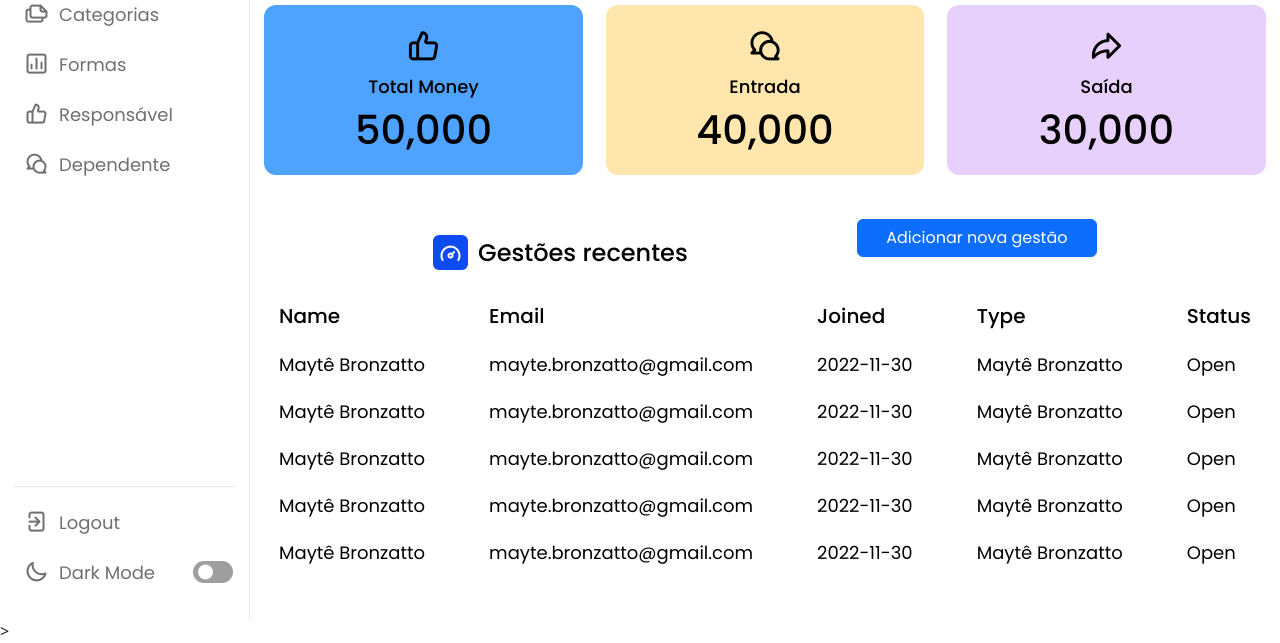
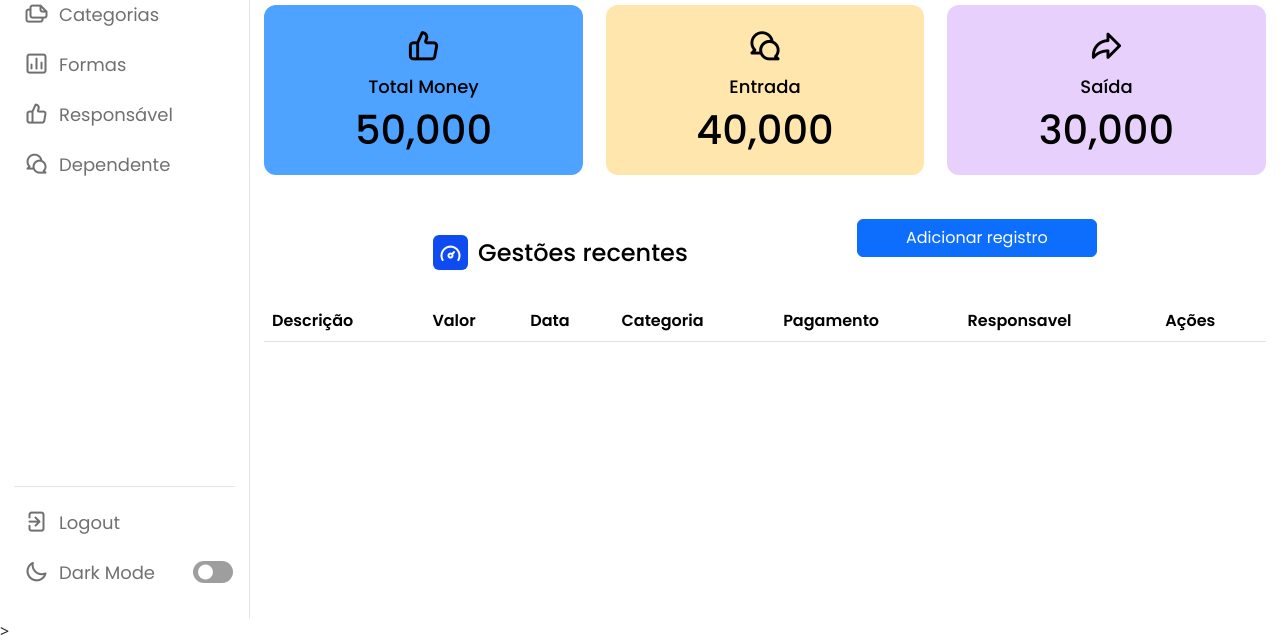
Before and after one commit to amalia-coelho/gestao_financeira, a PHP site: page /home.php in a window 1280 px wide. Shown: the part 181-824 px from the top of the page. Run offline with PHP 8.4, Linux system fonts and the light colour scheme; a user stored in the database is signed in; data comes from the database, SQL or seed files in the repository; both versions use the stored data as it was after the commit; lists and menus that the app fills with data are empty; some libraries are stand-ins or nearby versions; grey boxes are pictures that could not be loaded.

Commit message:
Add table print
database -> php -> table

```diff
--- a/dependentes.php
+++ b/dependentes.php
@@ -2,7 +2,7 @@
     session_start();
     if (!isset($_SESSION['email'])){
         header('Location: index.php');
-    ;}else if($_SESSION['id_nivel'] == 2){
+    ;}else if($_SESSION['id_nivel'] != 1){
         header('Location: home.php');
     }else{
 ?>
@@ -75,14 +75,14 @@
                     <i class="uil uil-estate"></i>
                     <span class="link-name">Dashboard</span>
                 </a></li>
-                <!-- <li><a href="categorias.php">
+                <li><a href="categorias.php">
                     <i class="uil uil-files-landscapes"></i>
                     <span class="link-name">Categorias</span>
                 </a></li>
                 <li><a href="formas.php">
                     <i class="uil uil-chart"></i>
                     <span class="link-name">Formas</span>
-                </a></li> -->
+                </a></li>
                 <li><a href="#">
                     <i class="uil uil-thumbs-up"></i>
                     <span class="link-name">Responsável</span>
--- a/home.php
+++ b/home.php
@@ -18,11 +18,51 @@
 
 
     <!----===== BootStrap 5 CSS ===== -->
-
     <link href="https://cdn.jsdelivr.net/npm/bootstrap@5.3.0-alpha2/dist/css/bootstrap.min.css" rel="stylesheet" integrity="sha384-aFq/bzH65dt+w6FI2ooMVUpc+21e0SRygnTpmBvdBgSdnuTN7QbdgL+OapgHtvPp" crossorigin="anonymous">
 
     <!----===== Iconscout CSS ===== -->
     <link rel="stylesheet" href="https://unicons.iconscout.com/release/v4.0.0/css/line.css">
+
+    <!-- JQUERY AJAX -->
+	<script type="text/javascript">
+		$(document).ready(function(){
+            $("#concluir").click(function(){
+
+                // declaração de variáveis
+                var descricao = $('#descricao').val();
+                var data = $('#data').val();
+                var valor = $('#valor').val();
+                var categoria = $('#categoria').val();
+                var pagamento = $('#pagamento').val();
+                var responsavel = $('#responsavel').val();
+
+                $.ajax({
+                url: "php/script_lancamento.php",
+                type: "POST",
+                data: "descricao="+descricao+"&data="+data+"&valor="+valor+"&categoria="+categoria+"&pagamento="+pagamento+"&responsavel="+responsavel,
+                dataType: "html"
+
+                }).done(function(resposta){
+                    // exibir os lançamentos
+                    $('#exibe').html(resposta);
+
+                    // Limpar os inputs
+                    $('#responsavel').val(' ');
+                    $('#pagamento').val(' ');
+                    $('#categoria').val(' ');
+                    $('#valor').val(' ');
+                    $('#data').val(' ');
+                    $('#descricao').val(' ');
+
+                    //fechar o modal
+                    $('#fechar').click();
+                }).fail(function(jqXHR, textStatus ) {
+                    console.log("Request failed: " + textStatus);
+                });
+            });
+		});
+	</script>
+
 </head>
 <body>
     <nav>
@@ -52,12 +92,18 @@
                     <i class="uil uil-thumbs-up"></i>
                     <span class="link-name">Responsável</span>
                 </a></li>
+                <?php
+                    if($_SESSION['id_nivel'] == 1){
+                    ?>
                     <li><a href="dependentes.php">
                         <i class="uil uil-comments"></i>
                         <span class="link-name">Dependente</span>
                     </a></li>
+                    <?php
+                    }
+                ?>
             </ul>
-            <ul class="logout-mode">                <li><a href="logout.php">
+        <ul class="logout-mode"><li><a href="logout.php">
                 <i class="uil uil-signout"></i>
                 <span class="link-name">Logout</span>
             </a></li>
@@ -122,7 +168,7 @@
 
             <!-- Botão para acionar modal -->
             <button type="button" class="btn btn-primary open" data-toggle="modal" data-target="#modalExemplo">
-              Adicionar nova gestão
+              Adicionar registro
             </button>
 
             <!-- Modal -->
@@ -137,39 +183,69 @@
                   </div>
                   <div class="modal-body">
                         <div class="form-floating mb-3">
-                            <input type="text" class="form-control form-control-sm editora" id="floatingInput" placeholder="name@example.com" name="editora">
-                            <label style="color: #000" for="editora">Editora</label>
+                            <input type="text" class="form-control form-control-sm editora" id="descricao" name="ds_lancamento">
+                            <label style="color: #000" for="ds_lancamento">Descrição</label>
 
                         </div>
                         <div class="form-floating mb-3">
-                            <input type="text" class="form-control form-control-sm editora" id="floatingInput" placeholder="name@example.com" name="editora">
-                            <label style="color: #000" for="editora">Editora</label>
+                            <input type="date" class="form-control form-control-sm editora" id="data" name="dt_lancamento">
+                            <label style="color: #000" for="dt_lancamento">Data</label>
 
                         </div>
                         <div class="form-floating mb-3">
-                            <input type="text" class="form-control form-control-sm editora" id="floatingInput" placeholder="name@example.com" name="editora">
-                            <label style="color: #000" for="editora">Editora</label>
+                            <input type="number" class="form-control form-control-sm editora" id="valor" name="vl_lancamento">
+                            <label style="color: #000" for="vl_lancamento">Valor</label>
 
                         </div>
-                        <div class="form-floating mb-3">
-                            <input type="text" class="form-control form-control-sm editora" id="floatingInput" placeholder="name@example.com" name="editora">
-                            <label style="color: #000" for="editora">Editora</label>
+                        <div class="mb-3">
+                            <select class="form-select" id="categoria">
+                                <option value="" date-default disable selected>categoria</option>
+                                <?php
+                                    require('php/conexao.php');
+                                    $option = "";
+                                    $sql = 'SELECT * FROM tb_categoria';
 
+                                    foreach ($conn->query($sql) as $row){
+                                        $option .= "<option value='".$row['cd_categoria']."'>".$row['nm_categoria']."</option>";
+                                    }
+                                    echo $option;
+                                ?>
+                            </select>
                         </div>
-                        <div class="form-floating mb-3">
-                            <input type="text" class="form-control form-control-sm editora" id="floatingInput" placeholder="name@example.com" name="editora">
-                            <label style="color: #000" for="editora">Editora</label>
+                        <div class="mb-3">
+                            <select class="form-select" id="pagamento">
+                                <option>Pagamento</option>
+                                <?php
+                                    require('php/conexao.php');
+                                    $option = "";
+                                    $sql = "SELECT * FROM tb_forma_pagto";
 
+                                    foreach ($conn->query($sql) as $row){
+                                        $option .= "<option value='".$row['cd_forma_pagto']."'>".$row['nm_forma_pagto']."</option>";
+                                    }
+                                    echo $option;
+                                ?>
+                            </select>
                         </div>
-                        <div class="form-floating mb-3">
-                            <input type="text" class="form-control form-control-sm editora" id="floatingInput" placeholder="name@example.com" name="editora">
-                            <label style="color: #000" for="editora">Editora</label>
+                        <div class="mb-3">
+                            <select class="form-select" id="responsavel">
+                                <option>Responsável</option>
+                                <?php
+                                    require('php/conexao.php');
+                                    $option = "";
+                                    $sql = 'SELECT * FROM tb_responsavel';
 
+                                    foreach ($conn->query($sql) as $row){
+                                        $option .= "<option value='".$row['cd_responsavel']."'>".$row['nm_responsavel']."</option>";
+                                    }
+                                    echo $option;
+                                ?>
+                            </select>
                         </div>
                   </div>
                   <div class="modal-footer">
-                      <button type="button" class="btn btn-danger">Concluir</button>
-                      <button type="button" class="btn btn-dark" data-dismiss="modal">Fechar</button>
+                      <button type="button" id="concluir" class="btn btn-danger">Concluir</button>
+                      <button type="button" id="fechar" class="btn btn-dark" data-dismiss="modal">Fechar</button>
                   </div>
                 </div>
               </div>
@@ -179,46 +255,22 @@
                 </div>
 
                 <div class="activity-data">
-                    <div class="data names">
-                        <span class="data-title">Name</span>
-                        <span class="data-list">Maytê Bronzatto</span>
-                        <span class="data-list">Maytê Bronzatto</span>
-                        <span class="data-list">Maytê Bronzatto</span>
-                        <span class="data-list">Maytê Bronzatto</span>
-                        <span class="data-list">Maytê Bronzatto</span>
-                    </div>
-                    <div class="data email">
-                        <span class="data-title">Email</span>
-                        <span class="data-list">mayte.bronzatto@gmail.com</span>
-                        <span class="data-list">mayte.bronzatto@gmail.com</span>
-                        <span class="data-list">mayte.bronzatto@gmail.com</span>
-                        <span class="data-list">mayte.bronzatto@gmail.com</span>
-                        <span class="data-list">mayte.bronzatto@gmail.com</span>
-                    </div>
-                    <div class="data joined">
-                        <span class="data-title">Joined</span>
-                        <span class="data-list">2022-11-30</span>
-                        <span class="data-list">2022-11-30</span>
-                        <span class="data-list">2022-11-30</span>
-                        <span class="data-list">2022-11-30</span>
-                        <span class="data-list">2022-11-30</span>
-                    </div>
-                    <div class="data type">
-                        <span class="data-title">Type</span>
-                        <span class="data-list">Maytê Bronzatto</span>
-                        <span class="data-list">Maytê Bronzatto</span>
-                        <span class="data-list">Maytê Bronzatto</span>
-                        <span class="data-list">Maytê Bronzatto</span>
-                        <span class="data-list">Maytê Bronzatto</span>
-                    </div>
-                    <div class="data status">
-                        <span class="data-title">Status</span>
-                        <span class="data-list">Open</span>
-                        <span class="data-list">Open</span>
-                        <span class="data-list">Open</span>
-                        <span class="data-list">Open</span>
-                        <span class="data-list">Open</span>
-                    </div>
+					<table class="table" style="">
+							<thead class="thead-dark bg-dark text-white">
+								<tr>
+									<th scope="col">Descrição</th>
+									<th scope="col">Valor</th>
+									<th scope="col">Data</th>
+									<th scope="col">Categoria</th>
+									<th scope="col">Pagamento</th>
+									<th scope="col">Responsavel</th>
+									<th scope="col">Ações</th>
+								</tr>
+							</thead>
+							<tbody id="exibe">
+                                <!-- lancamentos -->
+							</tbody>
+						</table>
                 </div>
             </div>
         </div>
@@ -227,6 +279,7 @@
     <script src="js/toggle.js"></script>
     <!-- BootStrap SRC -->
     <!-- jQuery first, then Popper.js, then Bootstrap JS -->
+    <script src="js/jquery-3.6.1.min.js"></script>
     <script src="https://cdn.jsdelivr.net/npm/popper.js@1.12.9/dist/umd/popper.min.js" integrity="sha384-ApNbgh9B+Y1QKtv3Rn7W3mgPxhU9K/ScQsAP7hUibX39j7fakFPskvXusvfa0b4Q" crossorigin="anonymous"></script>
     <script src="https://cdn.jsdelivr.net/npm/bootstrap@4.0.0/dist/js/bootstrap.min.js" integrity="sha384-JZR6Spejh4U02d8jOt6vLEHfe/JQGiRRSQQxSfFWpi1MquVdAyjUar5+76PVCmYl" crossorigin="anonymous"></script>>
 </body>
--- a/php/script_cadastro.php
+++ b/php/script_cadastro.php
@@ -26,7 +26,7 @@
             $_SESSION['email'] = $_POST['email'];
             $_SESSION['nome'] = $_POST['nome'];
             $_SESSION['cd'] = $usuario['cd_usuario'];
-            $_SESSION['id_nivel'] = $usuario['id_nivel']
+            $_SESSION['id_nivel'] = $usuario['id_nivel'];
             echo "<meta http-equiv='refresh' content='1'>";
         }
     } catch(PDOException $e) {
```
Also changed, not shown: categorias.php (+13 -7 lines), formas.php (+10 -4 lines), gerenciamento.sql (+18 -0 lines), php/script_lancamento.php (added, +25 -0 lines). Lines whose indentation alone changed are shown as unchanged.
